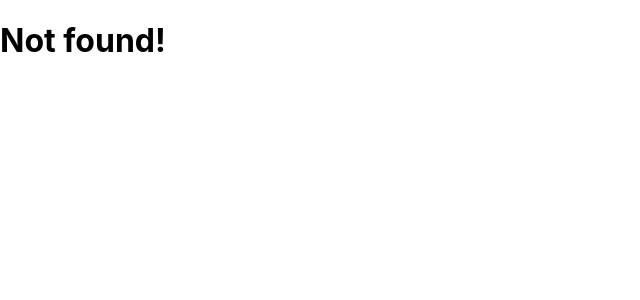
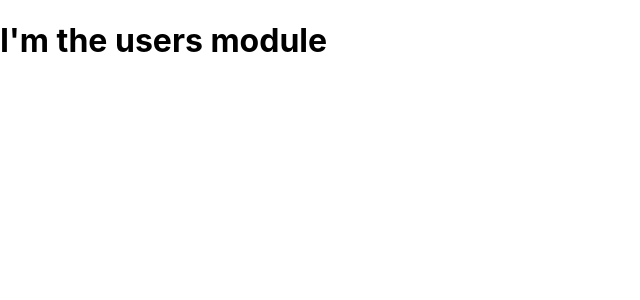
Before and after one commit to smontecinos3345/contollo-test, a React (Create React App) app: page /users in a window 1280 px wide. Shown: the top 300 px of the page, without its empty margins (0-640 px from the left). Built offline with nearby package versions, Linux system fonts and the light colour scheme.

Commit message:
Add simple implementation of modules

```diff
--- a/src/App.js
+++ b/src/App.js
@@ -3,12 +3,17 @@ import './App.css';
 import { Router, Route, Switch, Redirect } from "react-router-dom";
 import { history } from "./history";
 import withAdminLayout from "./shared/layouts/Admin";
+import AboutModule from "./about";
+import UsersModule from "./users";
 import JobsModule from "./jobs";
+
 function App() {
   return (
     <Router history={history}>
       <Switch>
         <Route path="/jobs" component={withAdminLayout(JobsModule)}/>
+        <Route path="/users" component={withAdminLayout(UsersModule)} />
+        <Route path="/about" component={withAdminLayout(AboutModule)} />
         <Route path='*' render={() => <h1>Not found!</h1>} />
       </Switch>
     </Router>
--- /dev/null
+++ b/src/about/index.js
@@ -0,0 +1,7 @@
+import * as React from "react";
+
+function About() {
+  return "This is a simple about";
+}
+
+export default About;
--- /dev/null
+++ b/src/users/index.js
@@ -0,0 +1,9 @@
+import React from "react";
+import { Switch, Route } from "react-router-dom";
+export default ({ match: { url } }) => {
+  return (
+    <Switch>
+      <Route exact path={`${url}/`} render={() => <h1>I'm the users module</h1>}></Route>
+    </Switch>
+  );
+};
```
